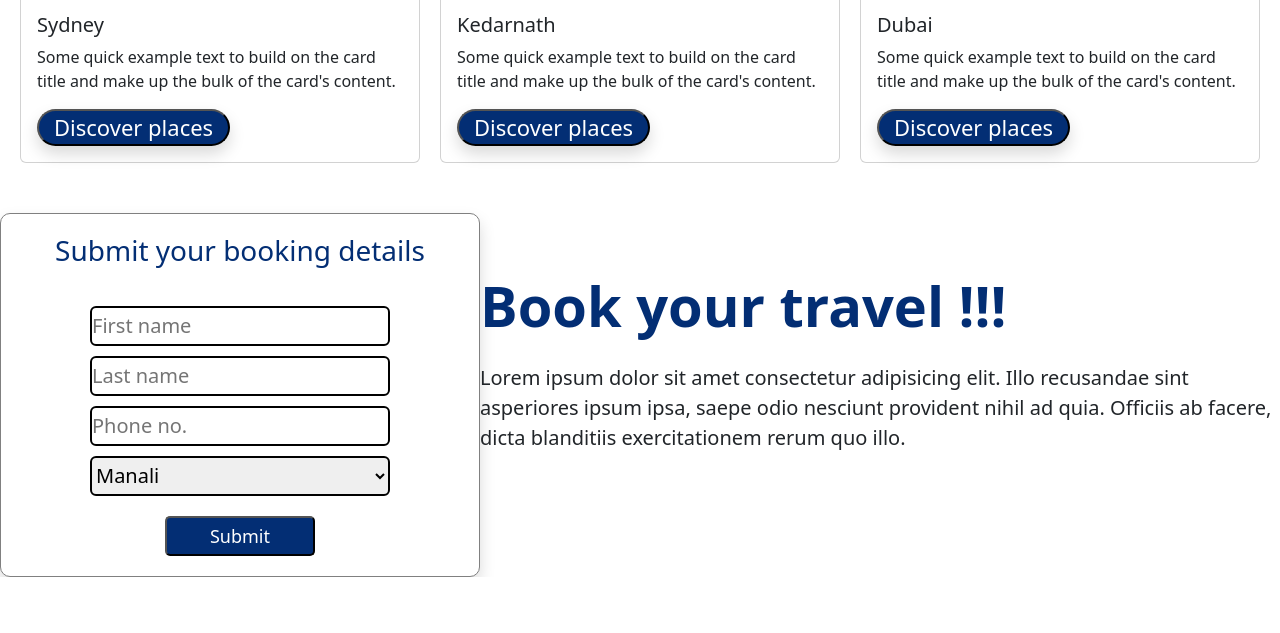
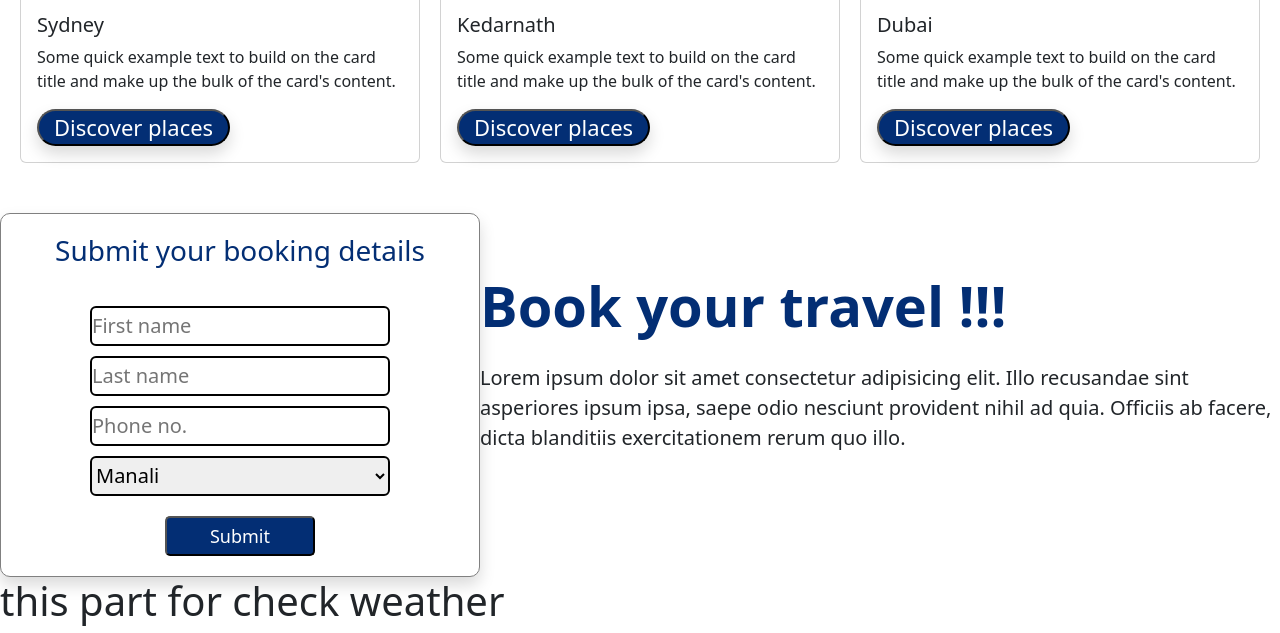
Before and after one commit to Piyushkushwah2003/Travel-website, a plain HTML site: page index.html in a window 1280 px wide. Shown: the part 1869-2502 px from the top of the page. Before the commit the page ends 2446 px from the top, so only its background shows below. Drawn offline with nearby package versions, Linux system fonts and the light colour scheme.

Commit message:
added weather part

```diff
--- a/index.html
+++ b/index.html
@@ -126,6 +126,8 @@
 
 </div>
 
-
+    <div>
+      <h1>this part for check weather</h1>
+    </div>
 </body>
 </html>
```
